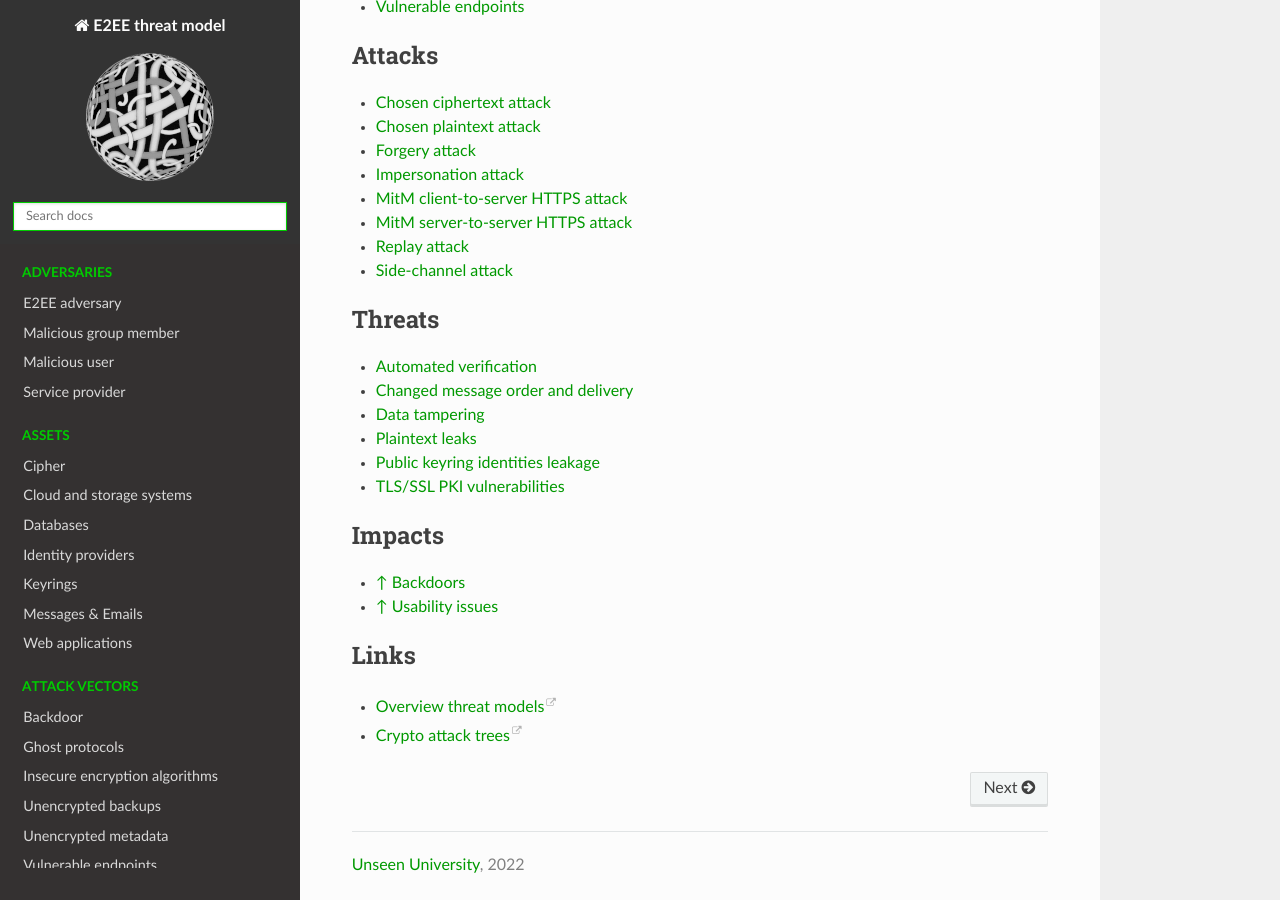
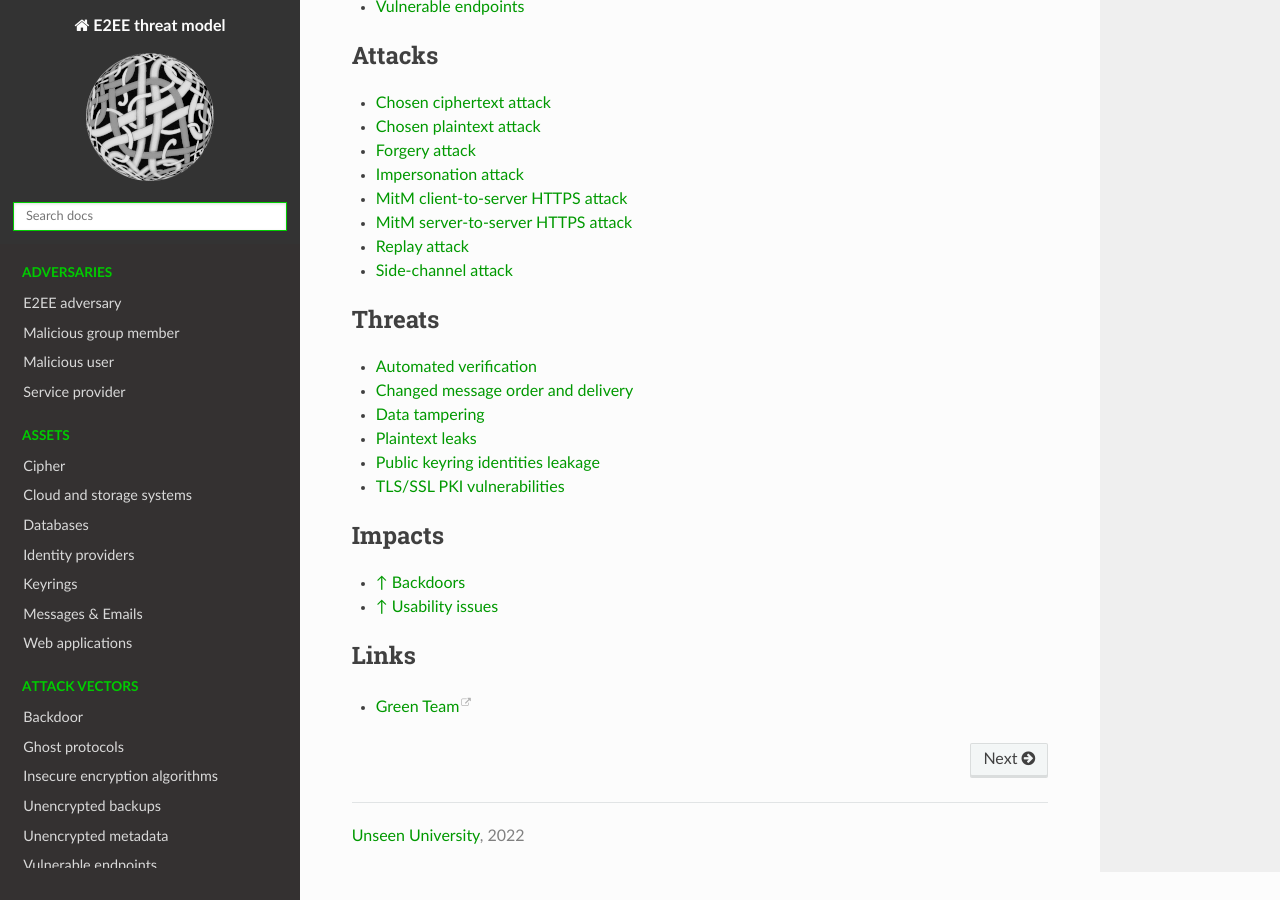
Before and after one commit to tymyrddin/green-e2ee, a Sphinx documentation site: the page built from source/index.rst, in a window 1280 px wide and 900 px high, scrolled down 861 px. Built offline with Sphinx 7.4.7 and the Read the Docs theme 2.0.0, drawn with Linux system fonts in a browser that asks for light colours.

Commit message:
Updated README

```diff
--- a/source/index.rst
+++ b/source/index.rst
@@ -56,5 +56,4 @@ Supposedly, end-to-end encryption (E2EE) is a defence against MitM attacks ...
 .. toctree::
    :caption: Links
 
-   Overview threat models <https://tymyrddin.github.io/threat-models/>
-   Crypto attack trees <https://tymyrddin.github.io/attack-trees/docs/crypto/README.html>
+   Green Team <https://tymyrddin.github.io/green/>
```
